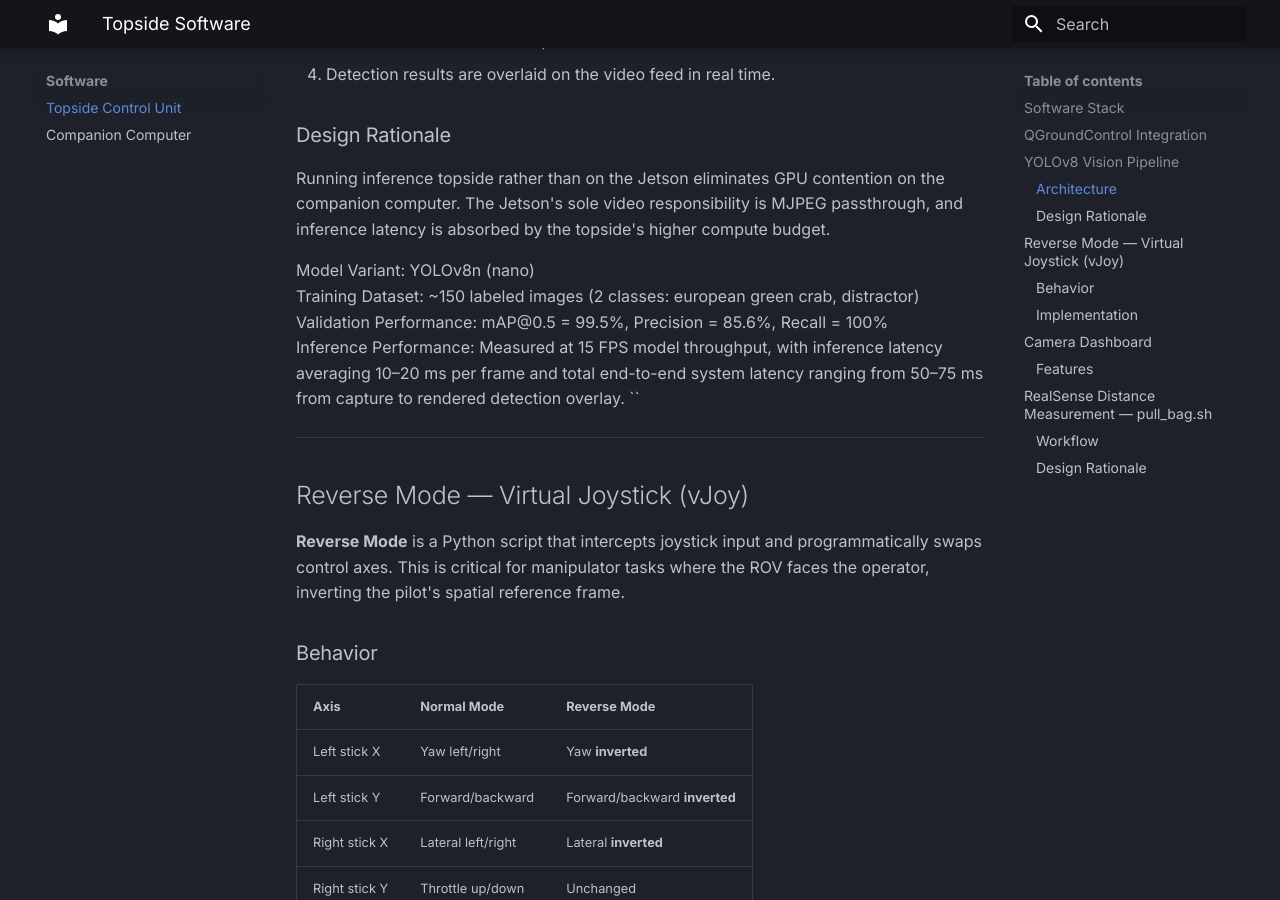
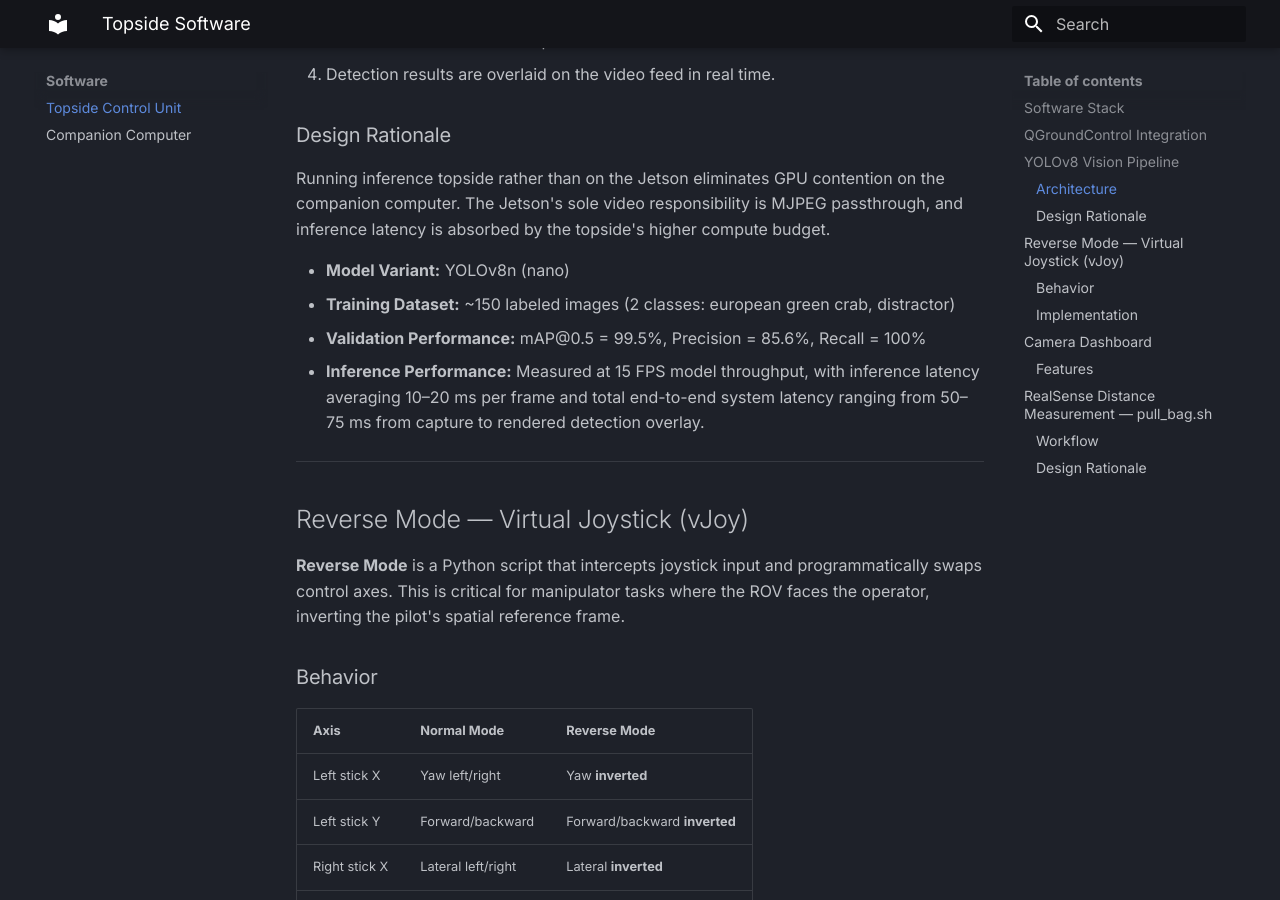
Before and after one commit to Enderboy2/rov, an MkDocs documentation site: the page built from docs/software/topside.md, in a window 1280 px wide and 900 px high, scrolled down 1419 px. Built offline with MkDocs 1.6.1 and Material for MkDocs 9.7.7, drawn with Linux system fonts in a browser that asks for light colours.

```diff
--- a/docs/software/topside.md
+++ b/docs/software/topside.md
@@ -49,11 +49,10 @@ The topside runs **YOLOv8** (Ultralytics) for competition-specific object detect
 
 Running inference topside rather than on the Jetson eliminates GPU contention on the companion computer. The Jetson's sole video responsibility is MJPEG passthrough, and inference latency is absorbed by the topside's higher compute budget.
 
-Model Variant: YOLOv8n (nano)
-Training Dataset: ~150 labeled images (2 classes: european green crab, distractor)
-Validation Performance: mAP@0.5 = 99.5%, Precision = 85.6%, Recall = 100%
-Inference Performance: Measured at 15 FPS model throughput, with inference latency averaging 10–20 ms per frame and total end-to-end system latency ranging from 50–75 ms from capture to rendered detection overlay.
-``
+- **Model Variant:** YOLOv8n (nano)
+- **Training Dataset:** ~150 labeled images (2 classes: european green crab, distractor)
+- **Validation Performance:** mAP@0.5 = 99.5%, Precision = 85.6%, Recall = 100%
+- **Inference Performance:** Measured at 15 FPS model throughput, with inference latency averaging 10–20 ms per frame and total end-to-end system latency ranging from 50–75 ms from capture to rendered detection overlay.
 
 ---
 
```
